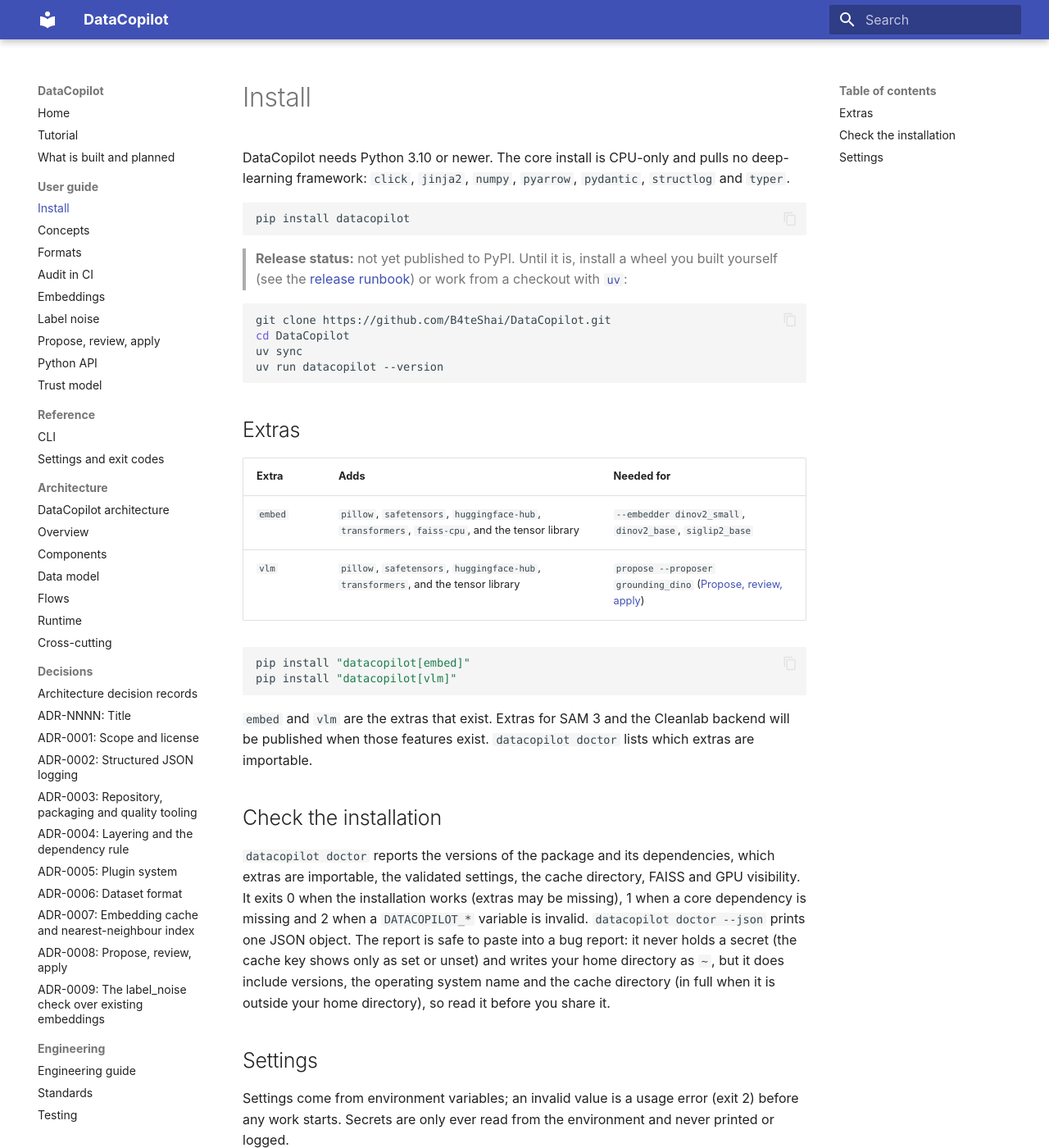
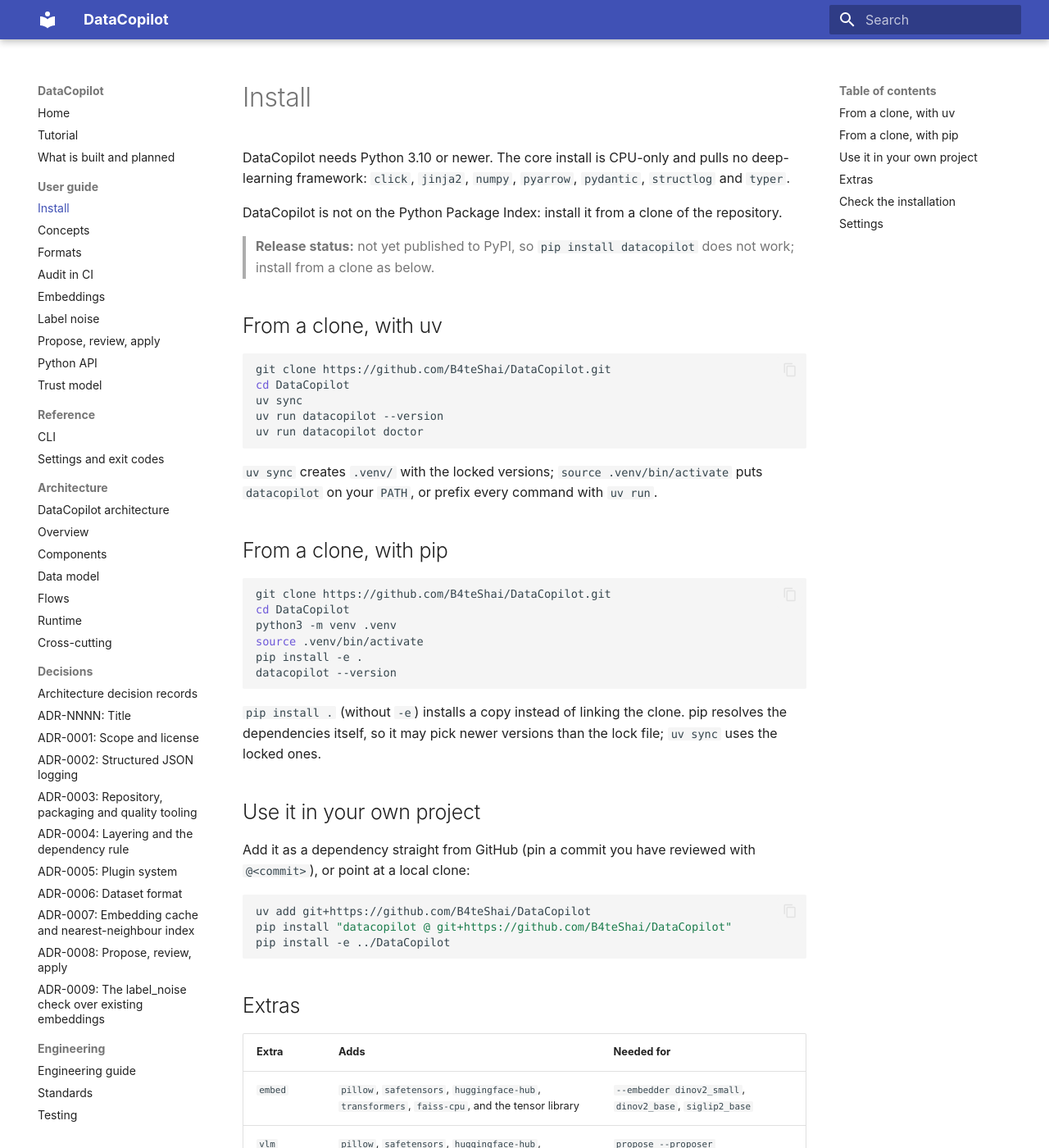
Before and after one commit to B4teShai/DataCopilot, an MkDocs documentation site: the page built from docs/guide/install.md, in a window 1280 px wide and 1400 px high. Shown: the whole window at 82% size. Built offline with MkDocs 1.6.1 and Material for MkDocs 9.7.7, drawn with Linux system fonts in a browser that asks for light colours; some of the changed text lies outside the part shown.

Commit message:
docs: install from a clone; no page claims a PyPI install works
Nothing is published to a package index, so `pip install datacopilot` fails for
every reader who follows the README. The quick start, the install page and the
CI example now install from a clone (uv sync, or a venv and pip install -e .),
show how to depend on the repository from another project (uv add git+...,
pip install "datacopilot @ git+...", or a local path), and the missing-extra
messages name the extra and the uv command instead of a PyPI install. The
release runbook is unchanged. Two tests keep it that way.

````diff
--- a/docs/architecture/04-flows.md
+++ b/docs/architecture/04-flows.md
@@ -72,7 +72,7 @@
 | `--checks` names an unknown check; `--fail-on` is unknown, empty, a check that is not built (`sku_confusion`) or a check that is not in `--checks`; `--workers` out of range | one usage line on `stderr`; nothing is read or written | 2 |
 | Images that were not examined: remote URIs, real path outside the dataset's parent directory (`--allow-external-images` opts in; refused in CI without `--allow-external-images-in-ci`), unhashable files | counted in a WARN finding, CRITICAL when more than 50 percent of the images are affected or with `--require-local-images`, so a dataset cannot pass by pointing its images elsewhere | 1 with the default gate once CRITICAL |
 | Hash cache in CI (`CI` set) without `DATACOPILOT_CACHE_KEY`; directory, secret or file not private to this user; or a cached digest that fails the spot check | cache disabled (`audit_cache_untrusted`, reason `ci_without_key` and others), ignored or discarded, WARN event (and a `hash_cache_mismatch` WARN finding for a failed spot check); the audit continues | 0 unless `--fail-on` matches |
-| Embedder requested without `[embed]` | the first use fails: an `embedder_error` finding (CRITICAL) with the message that names `pip install "datacopilot[embed]"`, an `embedder_failed` log event, and every image counted as not embedded | 1 with the default gate |
+| Embedder requested without `[embed]` | the first use fails: an `embedder_error` finding (CRITICAL) with the message that names the extra `datacopilot[embed]`, an `embedder_failed` log event, and every image counted as not embedded | 1 with the default gate |
 | Model license not in `DATACOPILOT_ALLOWED_LICENSES` | `LicenseError` names model, license and the variable; raised before the dataset is read and before any download or load | 1 |
 | Unknown or malformed `--embedder`; embedding check without `--embedder`; `--embedder` without an embedding check; a test-only embedder (`hash`) with a gate and no `--allow-test-embedder`; `--require-cache-key` without `DATACOPILOT_CACHE_KEY` | one usage line on `stderr`; nothing is read or written | 2 |
 | The dataset path is a symlink | `StoreError`; nothing is read | 1 |
--- a/docs/guide/install.md
+++ b/docs/guide/install.md
@@ -3,21 +3,50 @@
 DataCopilot needs Python 3.10 or newer. The core install is CPU-only and pulls no deep-learning
 framework: `click`, `jinja2`, `numpy`, `pyarrow`, `pydantic`, `structlog` and `typer`.
 
-<!-- skip: network install of a package that is published by the maintainer, not part of the tested tree -->
-```bash
-pip install datacopilot
-```
+DataCopilot is not on the Python Package Index: install it from a clone of the repository.
 
-> **Release status:** not yet published to PyPI. Until it is, install a wheel you built yourself (see the
-> [release runbook](../engineering/release.md)) or work from a checkout with
-> [`uv`](https://docs.astral.sh/uv/):
+> **Release status:** not yet published to PyPI, so `pip install datacopilot` does not work; install
+> from a clone as below.
 
-<!-- skip: needs a checkout and network access -->
+## From a clone, with uv
+
+<!-- skip: needs network access; scripts/check_clone.sh (pytest -m clone) runs the same steps on a fresh clone -->
 ```bash
 git clone https://github.com/B4teShai/DataCopilot.git
 cd DataCopilot
 uv sync
 uv run datacopilot --version
+uv run datacopilot doctor
+```
+
+`uv sync` creates `.venv/` with the locked versions; `source .venv/bin/activate` puts `datacopilot` on
+your `PATH`, or prefix every command with `uv run`.
+
+## From a clone, with pip
+
+<!-- skip: needs network access; scripts/check_clone.sh (pytest -m clone) runs the same steps on a fresh clone -->
+```bash
+git clone https://github.com/B4teShai/DataCopilot.git
+cd DataCopilot
+python3 -m venv .venv
+source .venv/bin/activate
+pip install -e .
+datacopilot --version
+```
+
+`pip install .` (without `-e`) installs a copy instead of linking the clone. pip resolves the
+dependencies itself, so it may pick newer versions than the lock file; `uv sync` uses the locked ones.
+
+## Use it in your own project
+
+Add it as a dependency straight from GitHub (pin a commit you have reviewed with `@<commit>`), or
+point at a local clone:
+
+<!-- skip: needs network access -->
+```bash
+uv add git+https://github.com/B4teShai/DataCopilot
+pip install "datacopilot @ git+https://github.com/B4teShai/DataCopilot"
+pip install -e ../DataCopilot
 ```
 
 ## Extras
@@ -27,10 +56,11 @@
 | `embed` | `pillow`, `safetensors`, `huggingface-hub`, `transformers`, `faiss-cpu`, and the tensor library | `--embedder dinov2_small`, `dinov2_base`, `siglip2_base` |
 | `vlm` | `pillow`, `safetensors`, `huggingface-hub`, `transformers`, and the tensor library | `propose --proposer grounding_dino` ([Propose, review, apply](proposals.md)) |
 
-<!-- skip: network install -->
+<!-- skip: needs network access -->
 ```bash
-pip install "datacopilot[embed]"
-pip install "datacopilot[vlm]"
+uv sync --extra embed                # in a clone, with uv
+pip install -e ".[embed]"            # in a clone, with pip
+uv add "datacopilot[vlm] @ git+https://github.com/B4teShai/DataCopilot"   # in your own project
 ```
 
 `embed` and `vlm` are the extras that exist. Extras for SAM 3 and the Cleanlab backend will be published
````
Also changed, not shown: README.md (+10 -5 lines), docs/architecture/05-runtime.md (+1 -1 lines), docs/engineering/dependencies-and-licensing.md (+1 -1 lines), docs/guide/audit-ci.md (+4 -1 lines), 8 other files.
